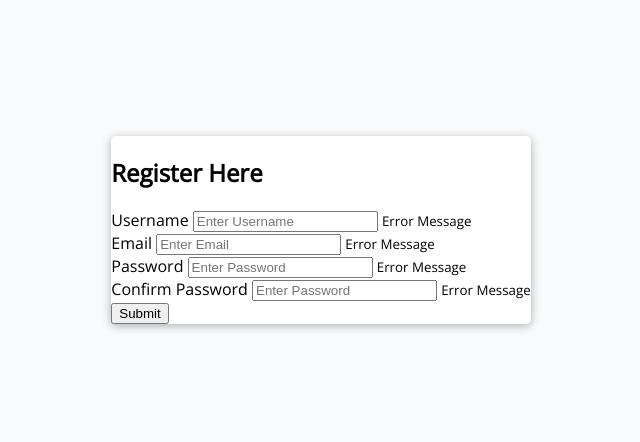
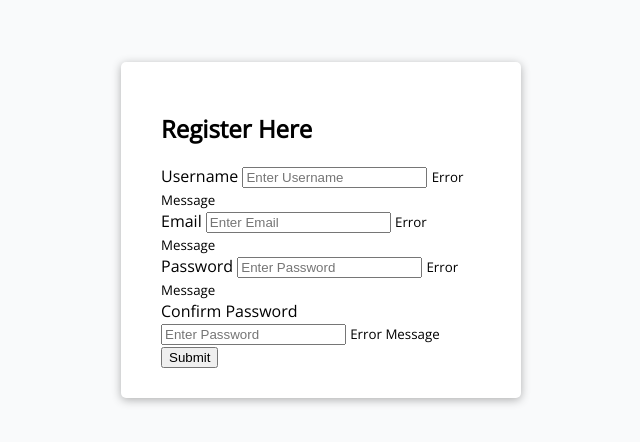
Before and after one commit to tibraj/FormValidator, a plain HTML site: page index.html in a window 1280 px wide. Shown: the part 170-612 px from the top of the page, without its empty margins (319-959 px from the left). Drawn offline with nearby package versions, Linux system fonts and the light colour scheme.

Commit message:
form padding

```diff
--- a/style.css
+++ b/style.css
@@ -17,4 +17,9 @@ body {
     background-color: #fff;
     border-radius: 5px;
     box-shadow: 0 2px 10px rgba(0,0,0,0.3);
+    width: 400px;
 }
+
+.form {
+    padding: 30px 40px;
+}
```
